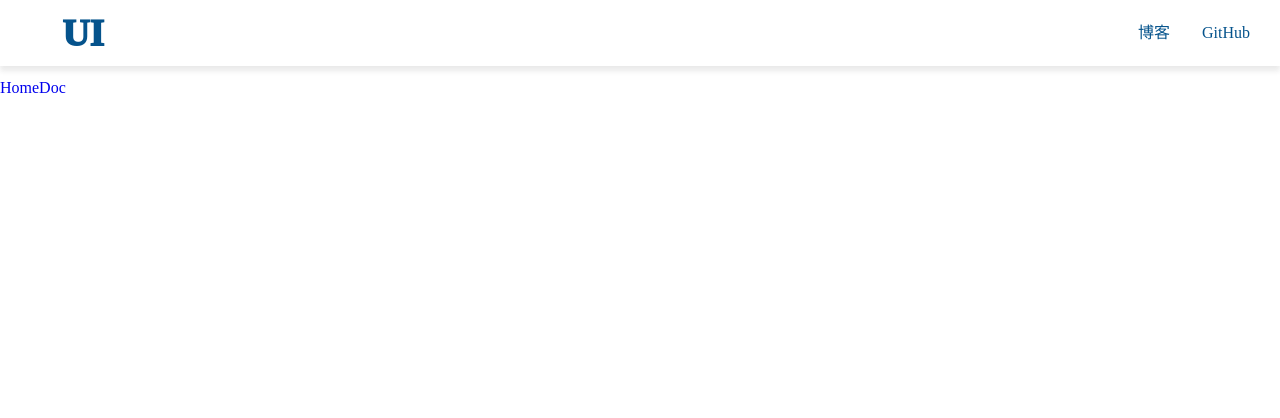
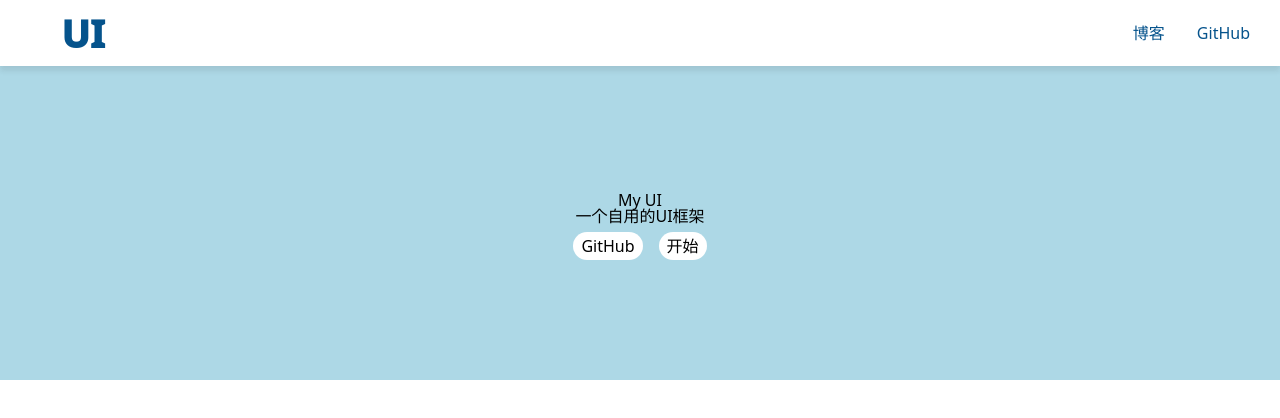
Before and after one commit to shu4ihu/ui-1, a Vue app: page /#/ in a window 1280 px wide. Shown: the top 418 px of the page. Built offline with nearby package versions, Linux system fonts and the light colour scheme.

Commit message:
整理Home的样式和aside的html结构

```diff
--- a/src/main.ts
+++ b/src/main.ts
@@ -1,5 +1,5 @@
 import { createApp } from 'vue'
-import './style.css'
+import './style.scss'
 import App from './App.vue'
 import { createWebHashHistory,createRouter } from 'vue-router'
 import Doc from './views/Doc.vue'
--- a/src/style.css
+++ b/src/style.scss
@@ -43,4 +43,13 @@ table {
 }
 a{
 	text-decoration: none;
+	color: inherit;
+	&:hover{
+		border-bottom: 1px solid;
+		cursor: pointer;
+	}
 }
+body{
+    font-size: 16px;
+    font-family: system-ui, -apple-system, BlinkMacSystemFont, 'Segoe UI', Roboto, Oxygen, Ubuntu, Cantarell, 'Open Sans', 'Helvetica Neue', sans-serif;
+}
--- a/src/views/Doc.vue
+++ b/src/views/Doc.vue
@@ -2,7 +2,23 @@
     <div>
         <Topnav/>
         <div class="content">
-            <aside>边栏</aside>
+            <aside>
+                <h2>组件列表</h2>
+                <ol>
+                    <li>
+                        <router-link to="/doc/switch">Switch 组件</router-link>
+                    </li>
+                    <li>
+                        <router-link to="/doc/button">Button 组件</router-link>
+                    </li>
+                    <li>
+                        <router-link to="/doc/dialog">Dialog 组件</router-link>
+                    </li>
+                    <li>
+                        <router-link to="/doc/tabs">Tabs 组件</router-link>
+                    </li>
+                </ol>
+            </aside>
             <main>主内容</main>
         </div>
     </div>
--- a/src/views/Home.vue
+++ b/src/views/Home.vue
@@ -2,8 +2,12 @@
     <div>
         <Topnav/>
         <section class="content">
-            <router-link to="#">Home</router-link>
-            <router-link to="doc">Doc</router-link>
+            <h1>My UI</h1>
+            <h1>一个自用的UI框架</h1>
+            <p class="action">
+                <a href="#">GitHub</a>
+                <a href="#">开始</a>
+            </p>
         </section>
     </div>
 </template>
@@ -15,5 +19,25 @@ import Topnav from "../components/Topnav.vue"
 <style lang="scss" scoped>
 .content{
     padding-top: 80px;
+    width: 100%;
+    height: 300px;
+    display: flex;
+    justify-content: center;
+    align-items: center;
+    flex-direction: column;
+    background-color: lightblue;
+    .action{
+        padding: 8px 0;
+        a{
+            margin: 0 8px;
+            background-color: #fff;
+            display: inline-block;
+            $h:28px;
+            height:$h;
+            line-height: $h;
+            border-radius: $h/2;
+            padding: 0 8px;
+        }
+    }
 }
 </style>
```
